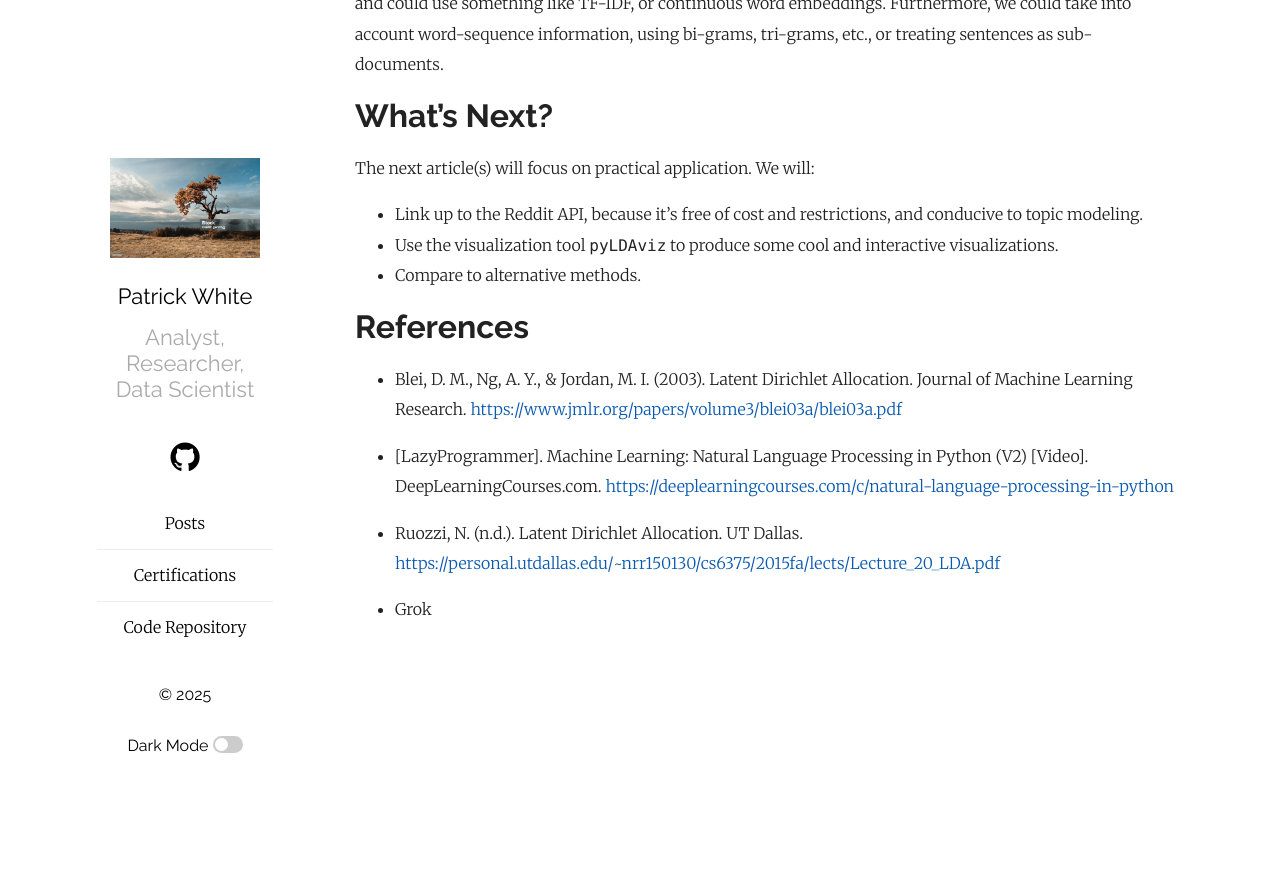
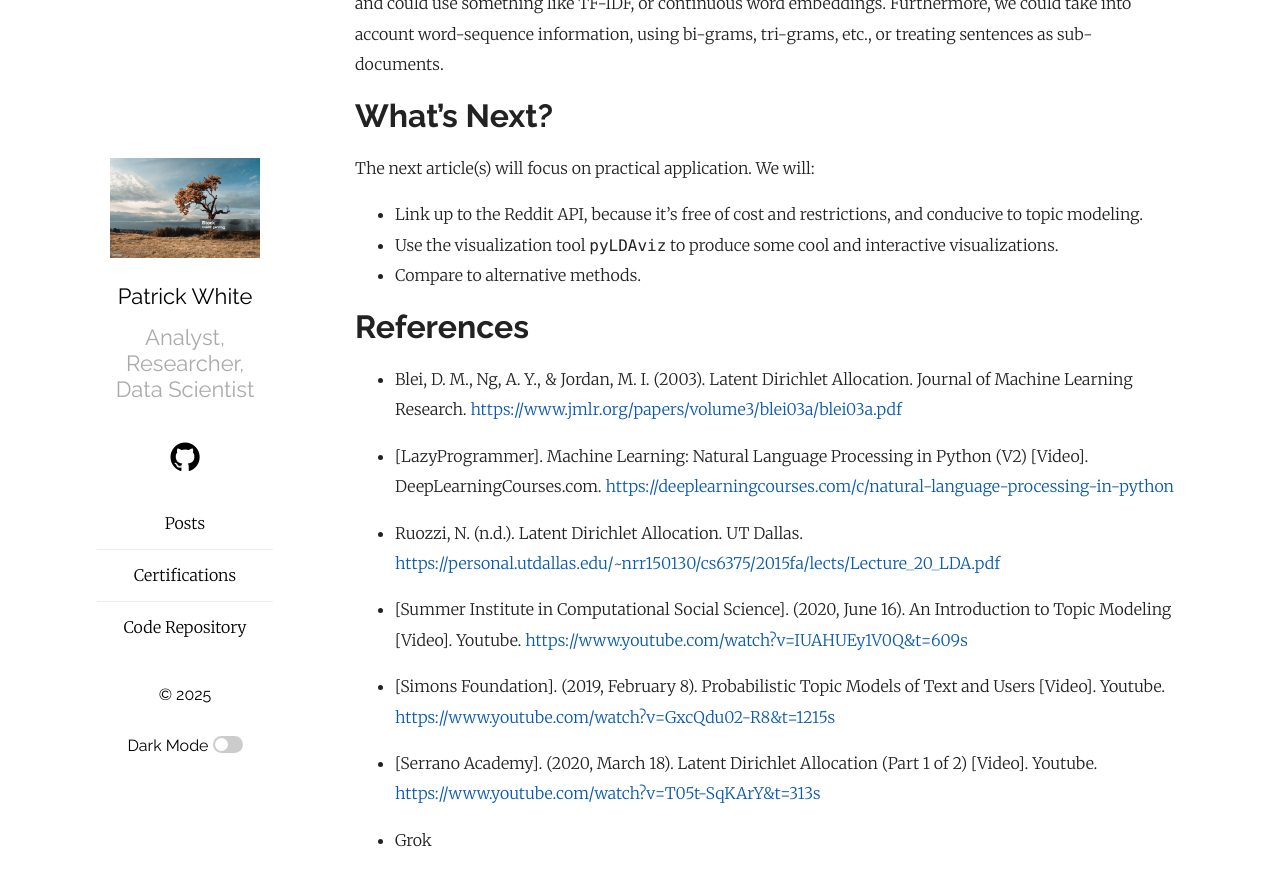
Before and after one commit to pw598/pw598.github.io, a Jekyll site: the page built from _posts/2025-07-12-A-Visual-Understanding-of-Latent-Dirichlet-Analysis.md, in a window 1280 px wide and 900 px high, scrolled down 13617 px. Shown: the top 886 px of the window. Built offline with Jekyll 4.4.1, drawn with Linux system fonts in a browser that asks for light colours; formulas are drawn with MathJax 3.

Commit message:
Add files via upload

```diff
--- a/_posts/2025-07-12-A-Visual-Understanding-of-Latent-Dirichlet-Analysis.md
+++ b/_posts/2025-07-12-A-Visual-Understanding-of-Latent-Dirichlet-Analysis.md
@@ -829,4 +829,10 @@ The next article(s) will focus on practical application. We will:
 
 - Ruozzi, N. (n.d.). Latent Dirichlet Allocation. UT Dallas. [https://personal.utdallas.edu/~nrr150130/cs6375/2015fa/lects/Lecture_20_LDA.pdf](https://personal.utdallas.edu/~nrr150130/cs6375/2015fa/lects/Lecture_20_LDA.pdf)
 
+- [Summer Institute in Computational Social Science]. (2020, June 16). An Introduction to Topic Modeling [Video]. Youtube. [https://www.youtube.com/watch?v=IUAHUEy1V0Q&t=609s](https://www.youtube.com/watch?v=IUAHUEy1V0Q&t=609s)
+
+- [Simons Foundation]. (2019, February 8). Probabilistic Topic Models of Text and Users [Video]. Youtube. [https://www.youtube.com/watch?v=GxcQdu02-R8&t=1215s](https://www.youtube.com/watch?v=GxcQdu02-R8&t=1215s)
+
+- [Serrano Academy]. (2020, March 18). Latent Dirichlet Allocation (Part 1 of 2) [Video]. Youtube. [https://www.youtube.com/watch?v=T05t-SqKArY&t=313s](https://www.youtube.com/watch?v=T05t-SqKArY&t=313s)
+
 - Grok
```
